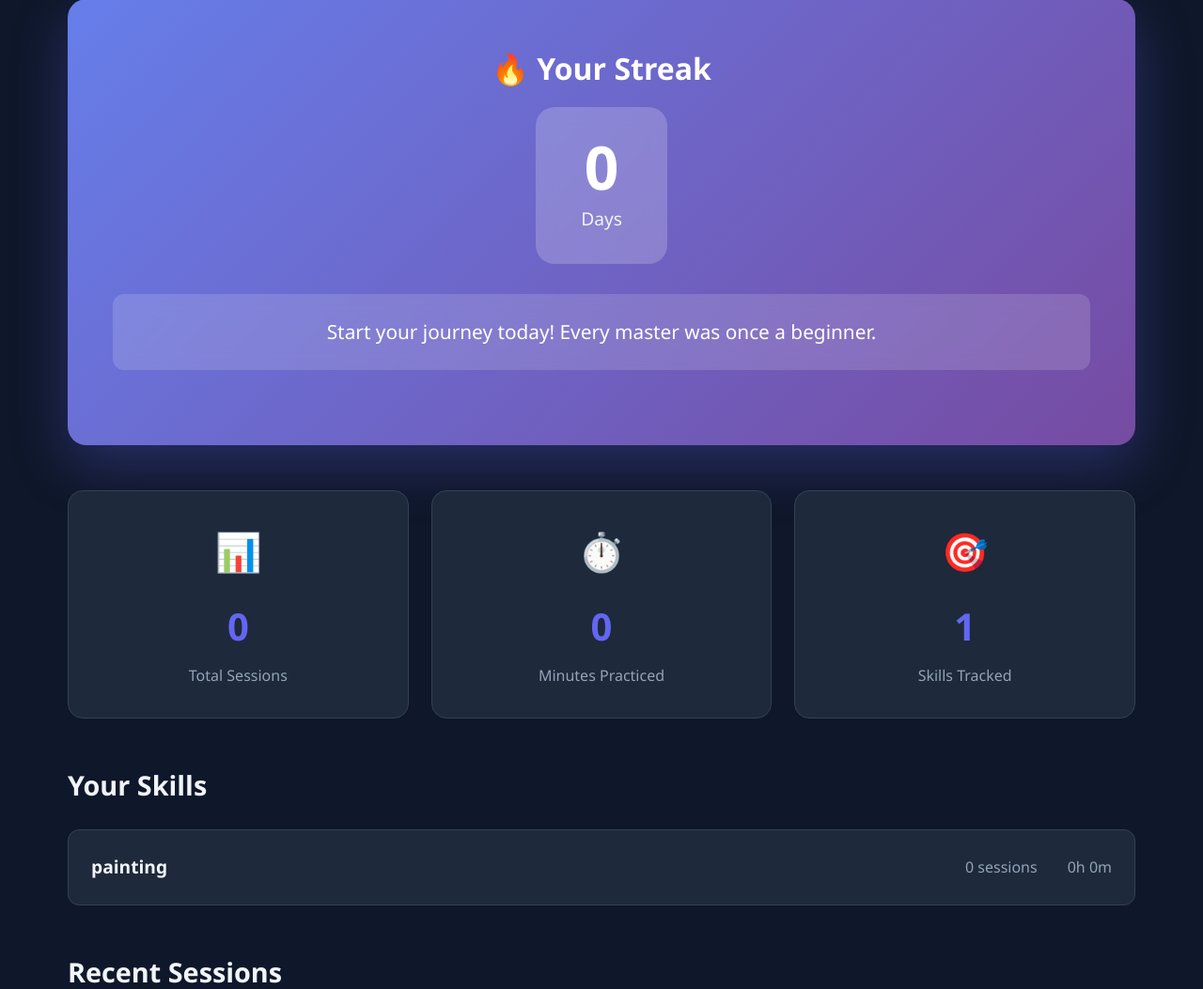
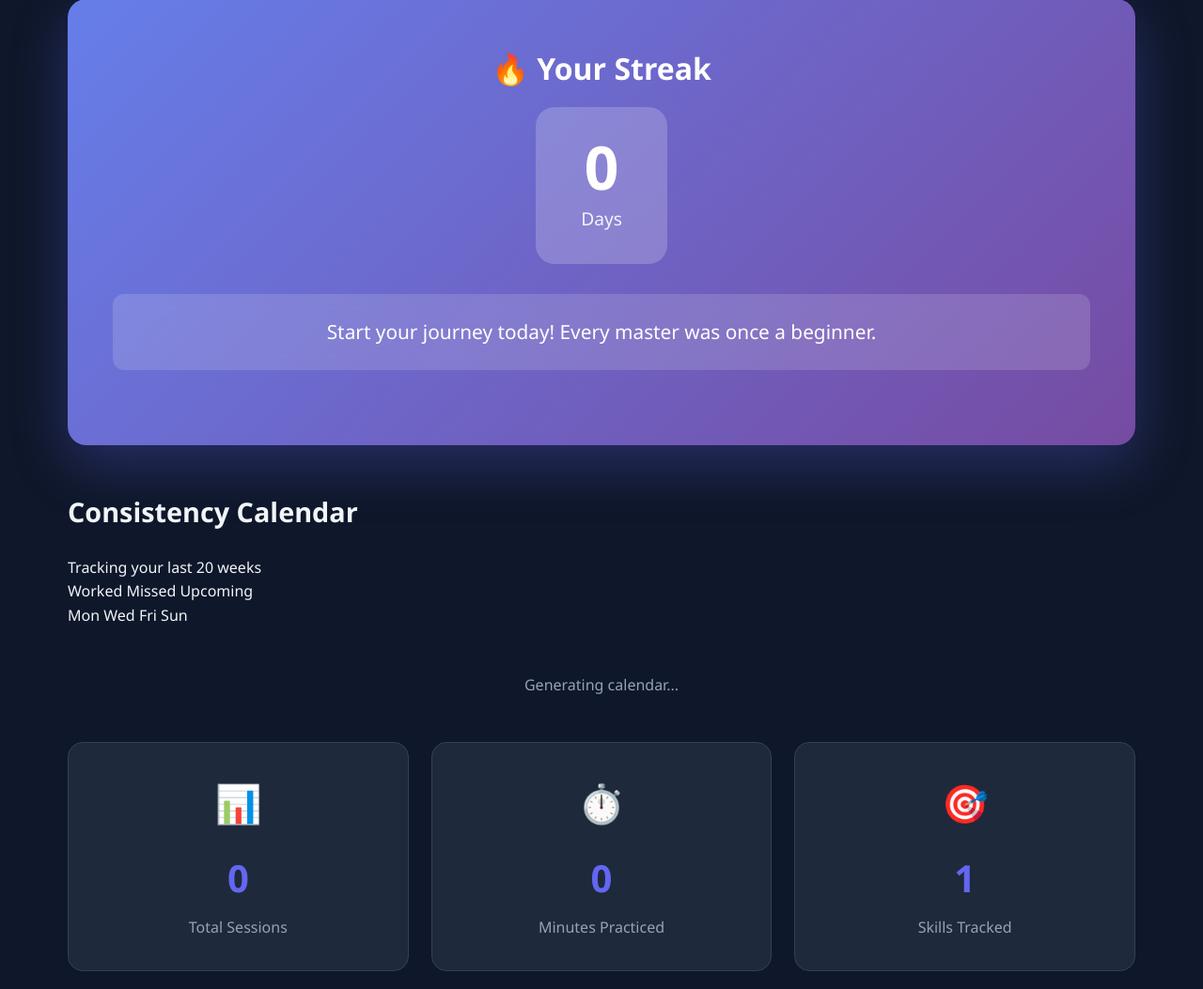
Before and after one commit to Shashankbyali/microspark, a Flask app: page /progress in a window 1280 px wide. Shown: the part 108-1161 px from the top of the page at 94% size. Run offline with Flask 3, Linux system fonts and the light colour scheme; a user stored in the database is signed in; data comes from the database, SQL or seed files in the repository; data that the repository does not hold is empty.

Commit message:
Update progress.html

```diff
--- a/templates/progress.html
+++ b/templates/progress.html
@@ -20,7 +20,8 @@
 
     <div class="progress-container">
         <div class="progress-content">
-            <!-- Streak Section -->
+            <!-- Streak + Calendar -->
+            <div class="streak-calendar-grid">
                 <div class="streak-section">
                     <div class="streak-card">
                         <div class="streak-header">
@@ -34,6 +35,44 @@
                             <p>Start your journey today!</p>
                         </div>
                         <div class="streak-visual" id="streak-visual"></div>
+                    </div>
+                </div>
+
+                <div class="calendar-section">
+                    <div class="calendar-header">
+                        <div>
+                            <h2 class="section-title">Consistency Calendar</h2>
+                            <p class="calendar-subtitle" id="calendar-range">Tracking your last 20 weeks</p>
+                        </div>
+                        <div class="calendar-legend">
+                            <span class="legend-item">
+                                <span class="legend-dot legend-active"></span>
+                                Worked
+                            </span>
+                            <span class="legend-item">
+                                <span class="legend-dot legend-missed"></span>
+                                Missed
+                            </span>
+                            <span class="legend-item">
+                                <span class="legend-dot legend-future"></span>
+                                Upcoming
+                            </span>
+                        </div>
+                    </div>
+                    <div class="calendar-grid-wrapper">
+                        <div class="calendar-weekdays">
+                            <span>Mon</span>
+                            <span></span>
+                            <span>Wed</span>
+                            <span></span>
+                            <span>Fri</span>
+                            <span></span>
+                            <span>Sun</span>
+                        </div>
+                        <div class="calendar-grid" id="calendar-grid">
+                            <div class="loading">Generating calendar...</div>
+                        </div>
+                    </div>
                 </div>
             </div>
 
```
Lines whose indentation alone changed are shown as unchanged.
